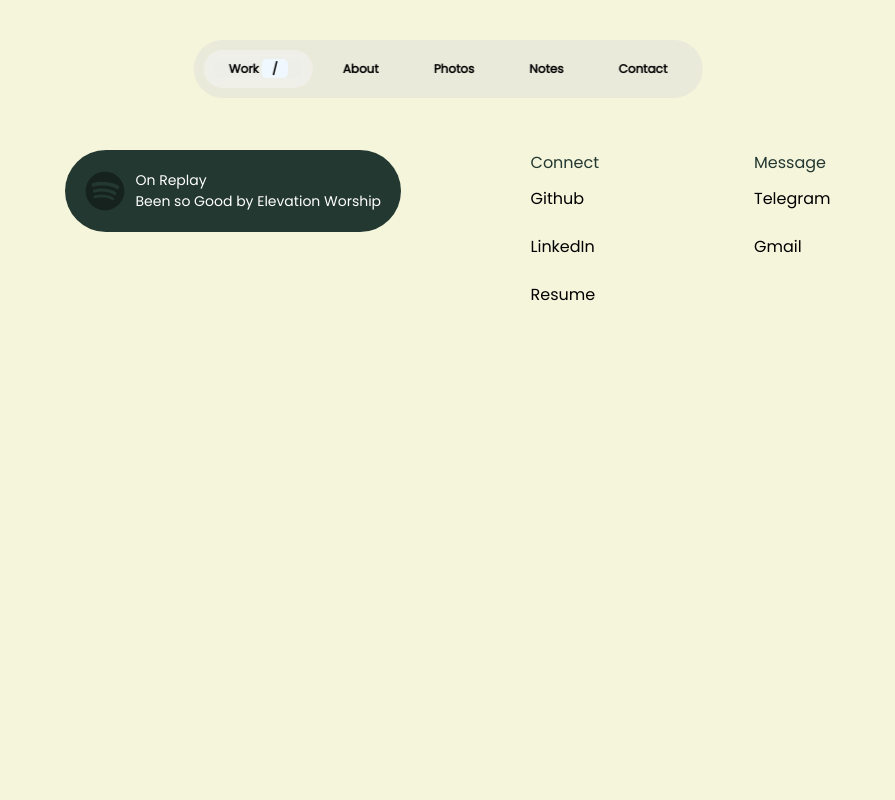
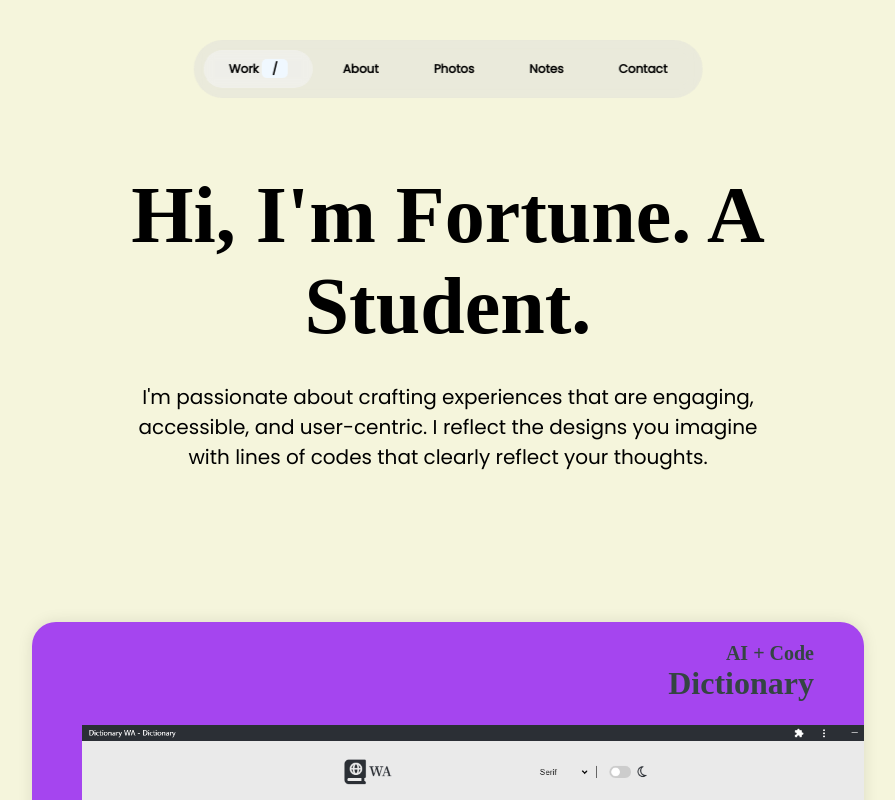
Before and after one commit to Savio09/fortunedeclan, a React (Create React App) app: page / in a window 1280 px wide. Shown: the top 800 px of the page, without its empty margins (192-1087 px from the left). Built offline with nearby package versions, Linux system fonts and the light colour scheme; a web font is replaced by a local one.

Commit message:
updated the json file to route to the correct file on page load initially

```diff
--- a/package.json
+++ b/package.json
@@ -1,5 +1,5 @@
 {
-  "homepage": "https://Savio09.github.io/fortunedeclan",
+  "homepage": "https://Savio09.github.io/",
   "name": "portfolio-website",
   "version": "0.1.0",
   "private": true,
--- a/src/App.js
+++ b/src/App.js
@@ -15,7 +15,7 @@ function App() {
         <Navbar />
         <div className="swicth">
           <Switch>
-            <Route exact path="/home">
+            <Route exact path="/">
               <Home />
             </Route>
             <Route path="/about">
--- a/src/component/Navbar.js
+++ b/src/component/Navbar.js
@@ -24,7 +24,7 @@ const Navbar = () => {
 
   return (
     <nav>
-      <Link to="/Home" className={activeLink === "/" ? "active" : ""}>
+      <Link to="/" className={activeLink === "/" ? "active" : ""}>
         Work <span>/</span>
       </Link>
       <Link to="/About" className={activeLink === "/About" ? "active" : ""}>
```
